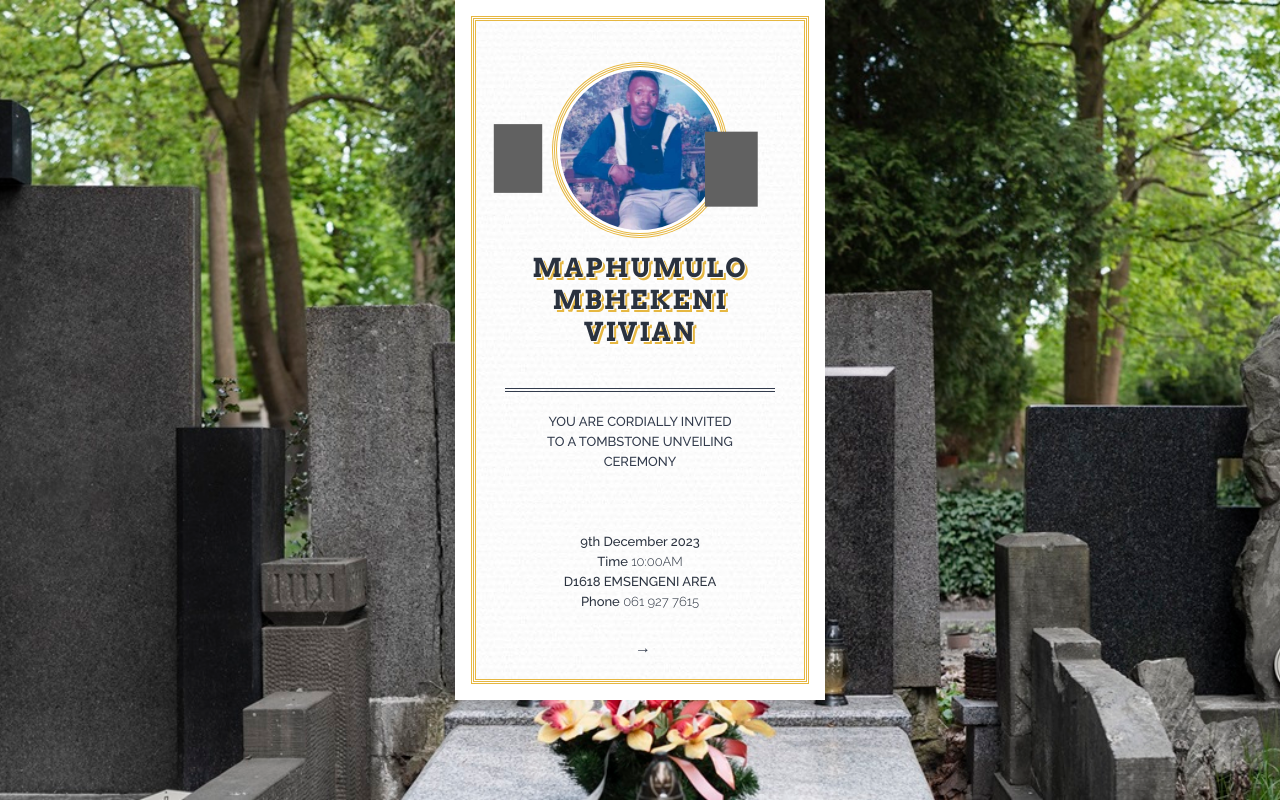
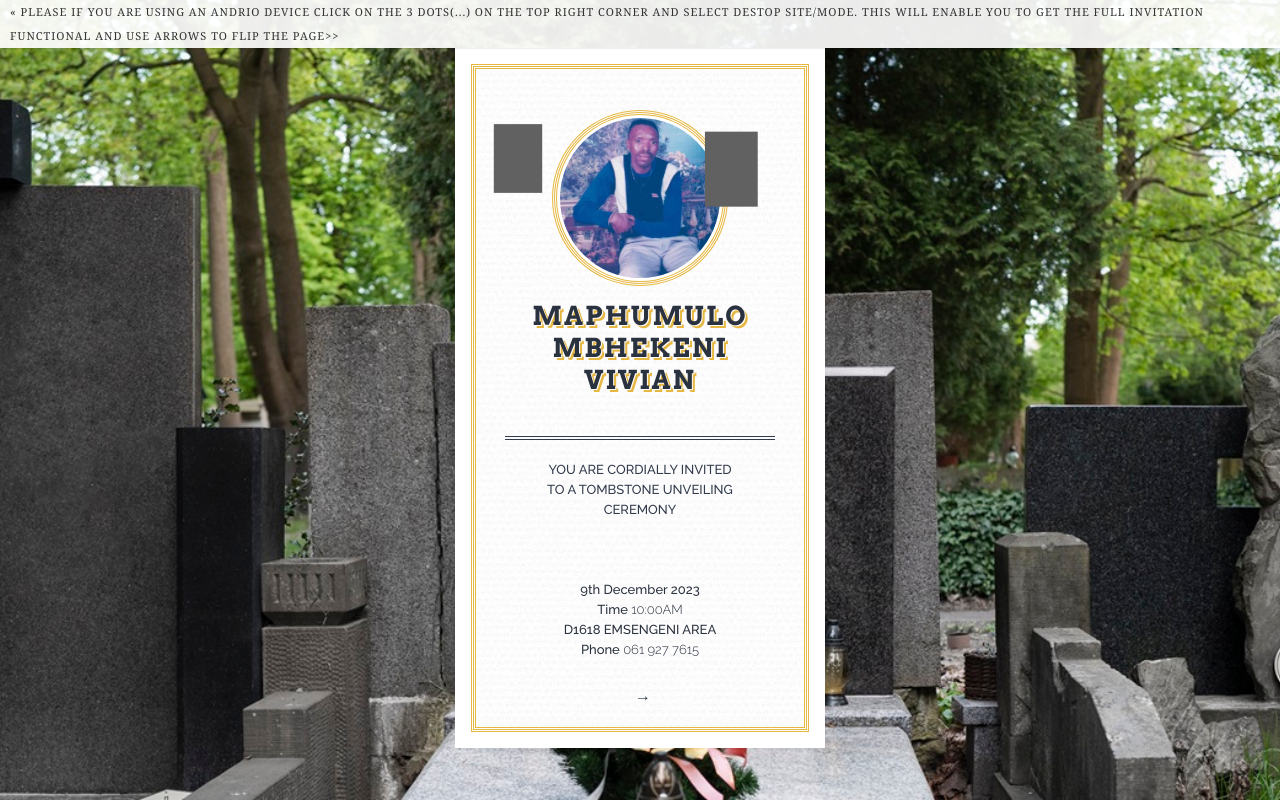
Before and after one commit to Siphelele-Maphumulo/Tombstone_Unveiling, a plain HTML site: page index.html in a window 1280 px wide. Drawn offline with nearby package versions, Linux system fonts and the light colour scheme; grey boxes are pictures that could not be loaded; some icons are missing.

Commit message:
Update index.html

```diff
--- a/index.html
+++ b/index.html
@@ -24,6 +24,8 @@
     <div class="container">
         <!-- Codrops top bar -->
         <div class="codrops-top">
+            <a href="http://tympanus.net/Tutorials/BigVideoSlideshow/">
+                <strong>&laquo; Please if you are using an andrio device </strong>CLick on the 3 dots(...) on the top right corner and select Destop Site/Mode. This will enable you to get the full Invitation functional and use arrows to flip the page>>          </a>
             <span class="right"></span>
         </div><!--/ Codrops top bar -->
 
```
